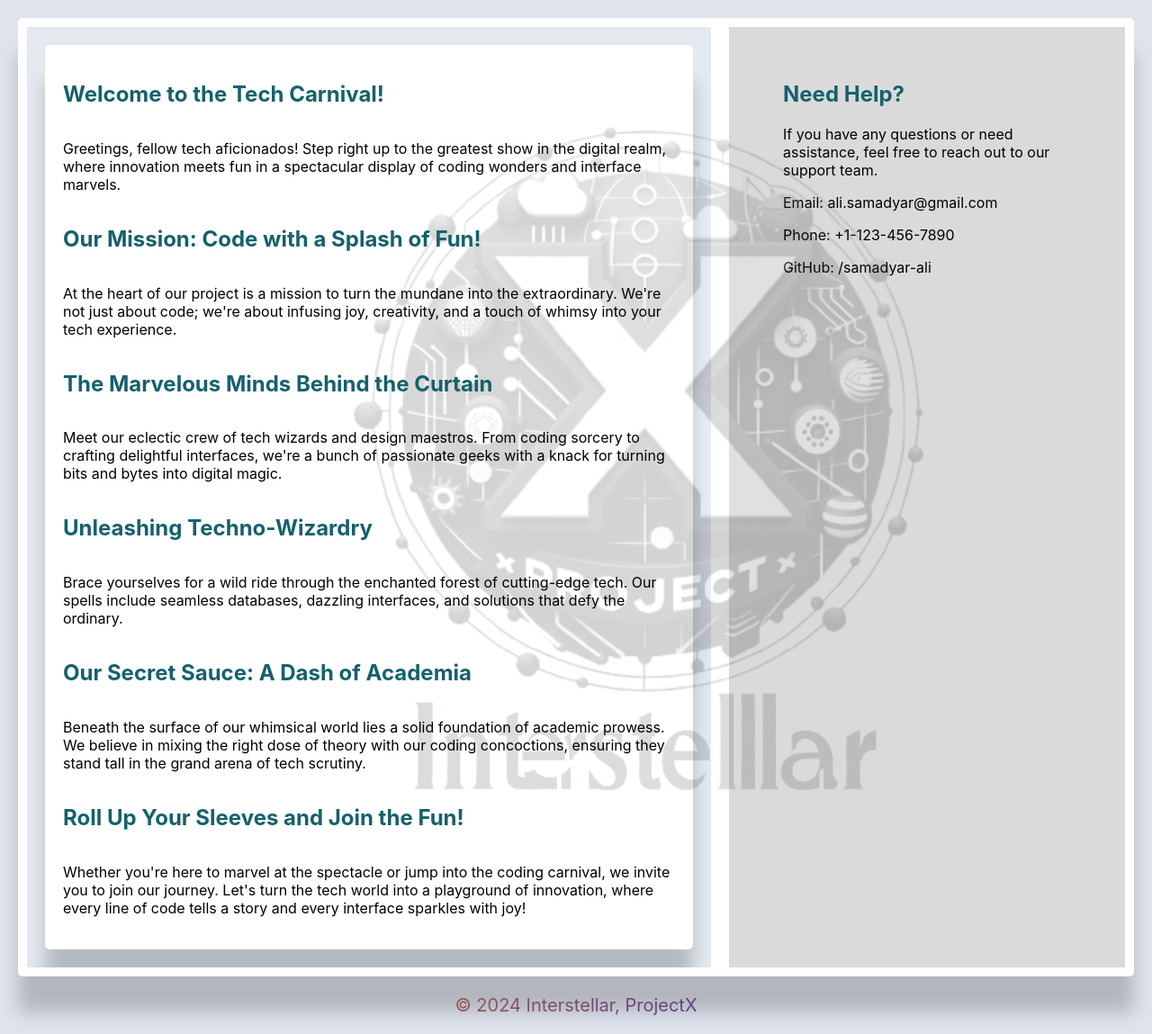
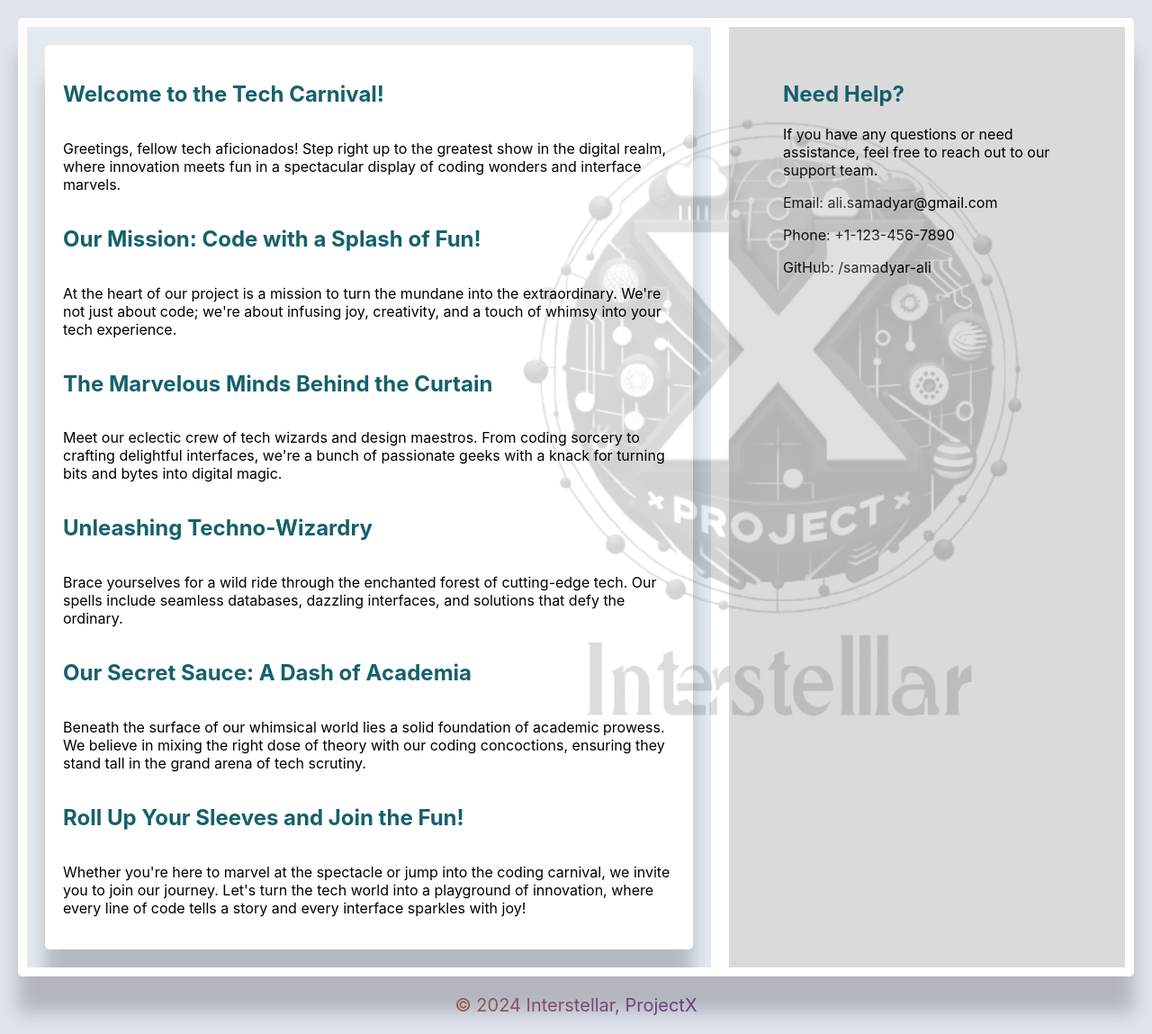
Before and after one commit to ali-samadyar/Project-Interstellar, a Django app: page /about/ in a window 1280 px wide. Shown: the part 120-1269 px from the top of the page at 90% size. Run offline with Django 5.2, Linux system fonts and the light colour scheme; parts of the project's set-up code (start-up, migrations or seed data) failed here and were passed over.

Commit message:
Some HTML Updates

```diff
--- a/ProjectX/static/css/base.css
+++ b/ProjectX/static/css/base.css
@@ -581,17 +581,17 @@ h2 {
     position: absolute;
     z-index: 0;
     opacity: 0.18;
-    width: 800px;
-    left: 300px;
+    width: 700px;
+    left: 500px;
 }
 
 .about-image-1 {
     position: absolute;
     z-index: 0;
     opacity: 0.15;
-    width: 600px;
-    left: 410px;
-    top: 860px;
+    width: 500px;
+    left: 610px;
+    top: 800px;
 }
 
 
--- a/ProjectX/static/css/landing.css
+++ b/ProjectX/static/css/landing.css
@@ -16,7 +16,7 @@ body {
 }
 
 .logo img {
-    height: 550px;
+    height: 600px;
     cursor: pointer;
 }
 
--- a/ProjectX/templates/landing.html
+++ b/ProjectX/templates/landing.html
@@ -13,7 +13,7 @@
 <body>
     <header class="header">
         <div class="logo">
-            <a href="main.html">
+            <a href="http://127.0.0.1:8000/">
                 <img src="{% static 'images/logo.png' %}" alt="Logo">
             </a>
         </div>
```
Also changed, not shown: ProjectX/db.sqlite3.
